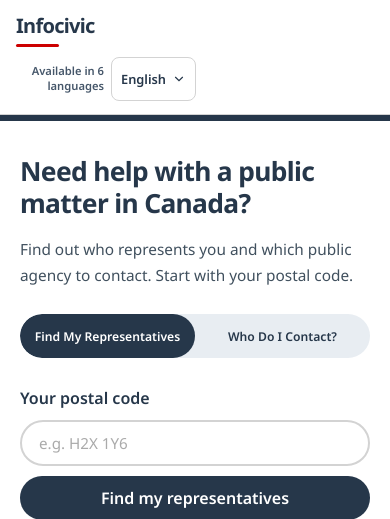
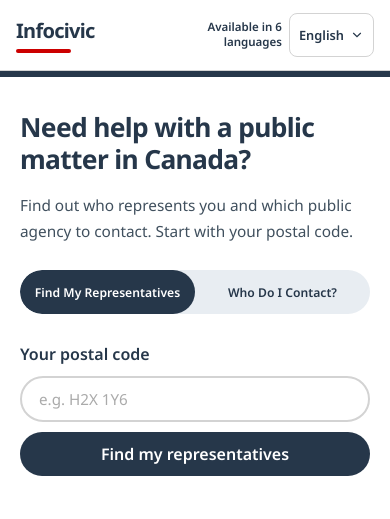
Before and after one commit to antonydis/canadian-representatives-finder, a Flask app: page / in a window 390 px wide. Shown: the top 519 px of the page. Run offline with Flask 3, Linux system fonts and the light colour scheme.

Commit message:
Make red Infocivic underline prominent and keep language switcher visible on mobile

```diff
--- a/web/static/css/style.css
+++ b/web/static/css/style.css
@@ -1318,3 +1318,22 @@ main{padding:0 20px 72px}
  .language-availability{font-size:.7rem;white-space:normal;max-width:88px;text-align:right}
  .site-name .primary::after{width:43px;height:3px}
 }
+
+/* Final header refinement: red identity accent, no duplicated legal navigation */
+.site-brand{position:relative;flex-shrink:0}
+.site-brand .site-name .primary{display:inline-block;position:relative;padding-bottom:9px}
+.site-brand .site-name .primary::after{content:"";position:absolute;left:0;bottom:0;width:74px;height:5px;background:#cc0000;border-radius:2px}
+.header-nav{margin-left:auto}
+.language-options{display:flex;align-items:center;justify-content:flex-end;gap:13px}
+.language-availability{color:#26374a;font-weight:600;font-size:.83rem;white-space:nowrap}
+@media(max-width:560px){
+ .header-inner{flex-wrap:nowrap;align-items:center;gap:12px}
+ .header-nav{width:auto;min-width:0;flex:1;justify-content:flex-end}
+ .site-brand .site-name .primary::after{width:55px;height:4px}
+ .language-options{gap:7px}
+ .language-availability{font-size:.72rem;white-space:normal;max-width:92px;text-align:right}
+}
+@media(max-width:360px){
+ .language-availability{max-width:72px;font-size:.68rem}
+ .lang-dropdown-btn{padding:7px 8px}
+}
```
